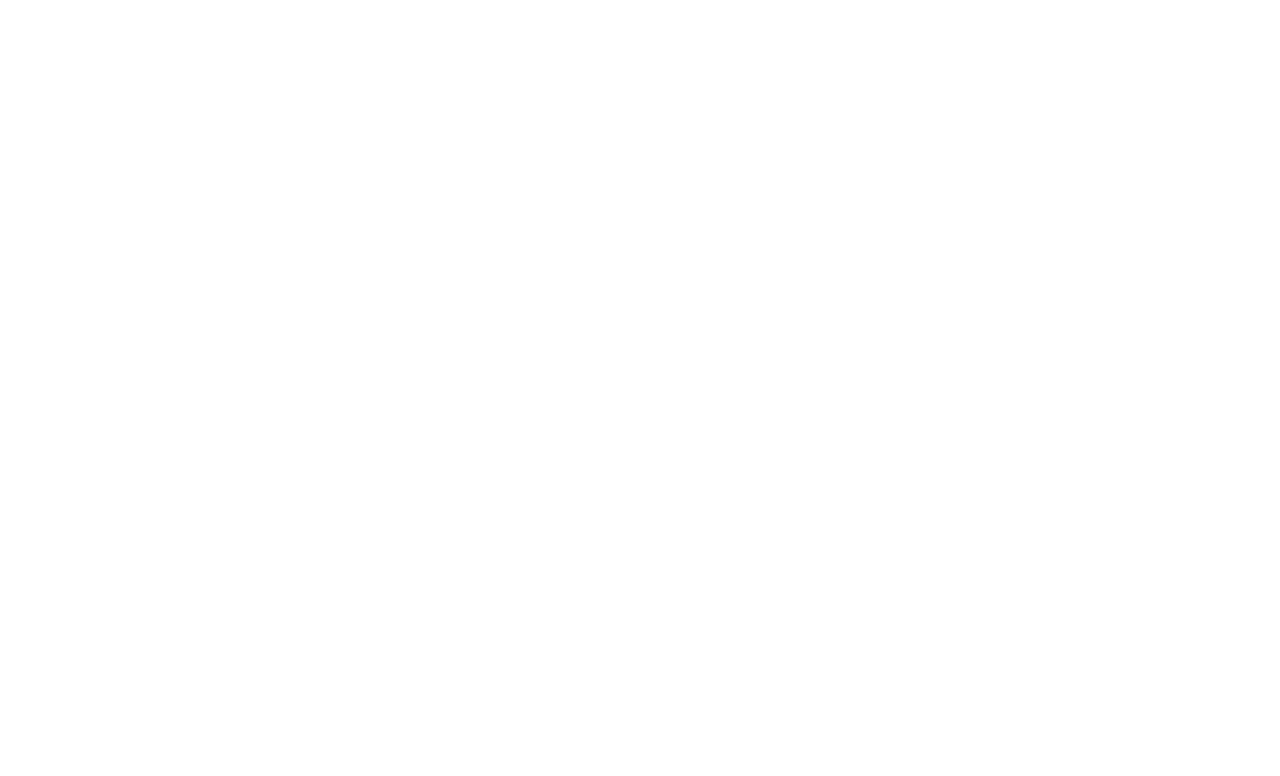
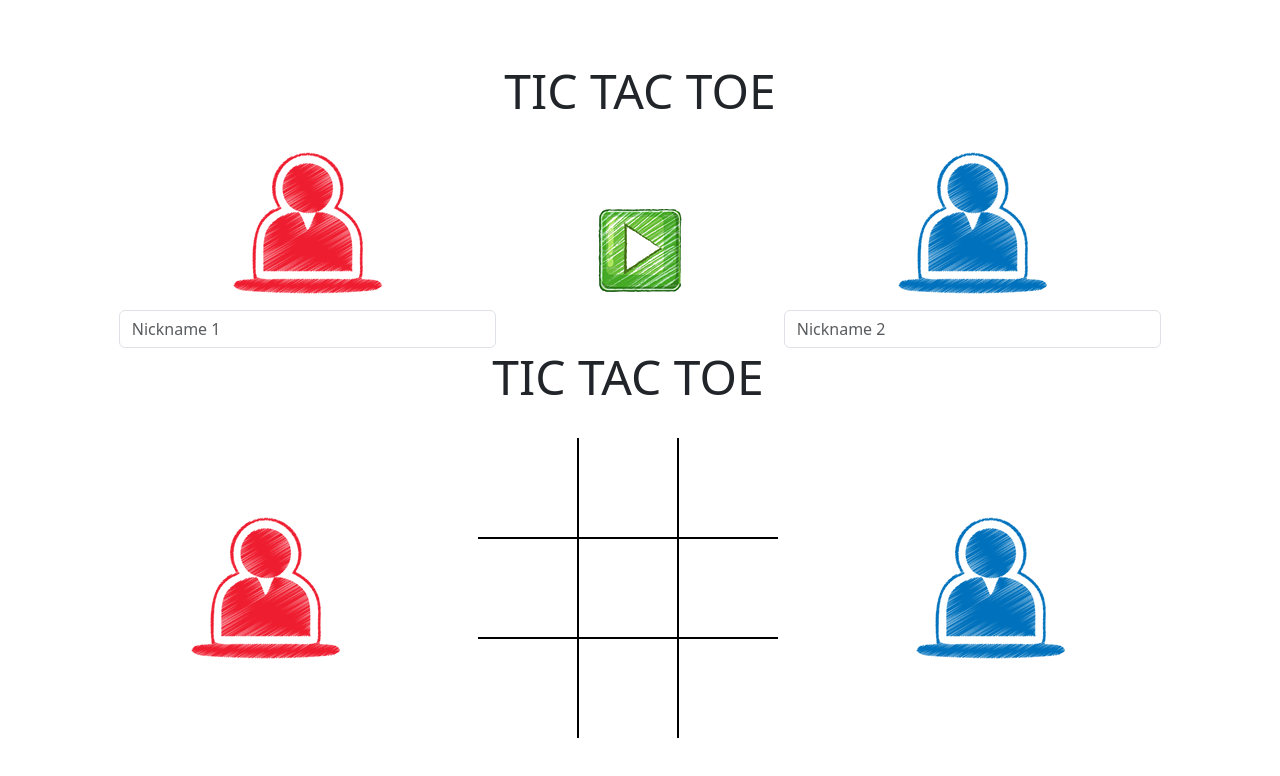
Before and after one commit to Alan-Tomaz/Tic-Tac-Toe-With-jQuery, a plain HTML site: page index.html in a window 1280 px wide. Drawn offline with nearby package versions, Linux system fonts and the light colour scheme.

Commit message:
First Commit

```diff
--- a/css/style.css
+++ b/css/style.css
@@ -0,0 +1,103 @@
+body {
+    height: 100vh;
+    display: flex;
+    align-items: center;
+    justify-content: center;
+    overflow: hidden;
+}
+
+.game-title {
+    font-size: 48px;
+    margin-bottom: 2rem;
+    text-align: center;
+}
+
+.input {
+    margin-top: 1rem;
+    width: 80%;
+}
+
+.box {
+    display: flex;
+    justify-content: center;
+    align-items: center;
+    padding: 0 .1rem;
+    flex-direction: column;
+}
+
+.game-stage {
+    width: 100%;
+}
+
+.game-stage>.row {
+    display: flex;
+    flex-direction: row;
+    justify-content: space-evenly;
+    flex-wrap: nowrap;
+    width: 100%;
+    gap: 1rem;
+}
+
+.game-stage>.row>.box {
+
+    width: fit-content;
+}
+
+.grid-box {
+    display: grid;
+    grid-template-columns: 1fr 1fr 1fr;
+    grid-template-rows: 1fr 1fr 1fr;
+    width: fit-content;
+}
+
+.tic-tac-toe-grid {
+    height: 100px;
+    width: 100px;
+    border: 1px solid black;
+}
+
+#tic-tac-toe-grid-1,
+#tic-tac-toe-grid-2,
+#tic-tac-toe-grid-3 {
+    border-top: none;
+}
+
+#tic-tac-toe-grid-1,
+#tic-tac-toe-grid-4,
+#tic-tac-toe-grid-7 {
+    border-left: none;
+}
+
+#tic-tac-toe-grid-3,
+#tic-tac-toe-grid-6,
+#tic-tac-toe-grid-9 {
+    border-right: none;
+}
+
+#tic-tac-toe-grid-7,
+#tic-tac-toe-grid-8,
+#tic-tac-toe-grid-9 {
+    border-bottom: none;
+}
+
+@media screen and (max-width: 576px) {
+
+    .game-stage>.row {
+        gap: 0;
+        margin: 0;
+        flex-direction: column;
+        align-items: center;
+    }
+
+    .box-img {
+        order: 1;
+        margin-bottom: 1rem;
+    }
+
+    .tic-tac-toe-grid {
+        order: 0;
+        max-height: 100px;
+        max-width: 100px;
+    }
+
+}
--- a/index.html
+++ b/index.html
@@ -9,19 +9,85 @@
     <title>Tic Tac Toe</title>
     <link rel="shortcut icon" href="img/favicon.png" type="image/x-icon">
 
+    <!-- Bootstrap CDN STYLE -->
+    <link href="https://cdn.jsdelivr.net/npm/bootstrap@5.3.0-alpha3/dist/css/bootstrap.min.css" rel="stylesheet"
+        integrity="sha384-KK94CHFLLe+nY2dmCWGMq91rCGa5gtU4mk92HdvYe+M/SXH301p5ILy+dN9+nJOZ" crossorigin="anonymous">
     <!-- External CSS -->
     <link rel="stylesheet" href="css/style.css">
 
 
 </head>
 
-<body>
+<div class="container">
 
-    <!-- jQuery CDN -->
-    <script src="https://cdnjs.cloudflare.com/ajax/libs/jquery/3.6.4/jquery.min.js"></script>
+    <div id="initial-page" class="initial-page">
 
-    <!-- External JS -->
-    <script src="js/main.js"></script>
+        <div class="row">
+            <div class="col-md-12">
+                <h1 class="game-title">TIC TAC TOE</h1>
+            </div>
+        </div>
+
+        <div class="row">
+
+            <div class="col-md-5 col-5 box">
+                <img src="img/jogador_1.png" class="img-fluid">
+                <input type="text" class="form-control input" id="input-1" maxlength="15" placeholder="Nickname 1">
+            </div>
+
+            <div class="col-md-2 col-2 box">
+                <img src="img/iniciar.png" class="img-fluid">
+            </div>
+
+            <div class="col-md-5 col-5 box">
+                <img src="img/jogador_2.png" class="img-fluid">
+                <input type="text" class="form-control input" id="input-2" maxlength="15" placeholder="Nickname 2">
+            </div>
+
+        </div>
+
+    </div>
+
+    <div id="game-stage" class="game-stage">
+
+        <div class="row">
+            <div class="col-md-12">
+                <h1 class="game-title">TIC TAC TOE</h1>
+            </div>
+        </div>
+
+        <div class="row">
+            <div class="box box-img">
+                <img src="img/jogador_1.png" class="img">
+            </div>
+            <div class="box grid-box">
+                <div class="tic-tac-toe-grid" id="tic-tac-toe-grid-1"></div>
+                <div class="tic-tac-toe-grid" id="tic-tac-toe-grid-2"></div>
+                <div class="tic-tac-toe-grid" id="tic-tac-toe-grid-3"></div>
+                <div class="tic-tac-toe-grid" id="tic-tac-toe-grid-4"></div>
+                <div class="tic-tac-toe-grid" id="tic-tac-toe-grid-5"></div>
+                <div class="tic-tac-toe-grid" id="tic-tac-toe-grid-6"></div>
+                <div class="tic-tac-toe-grid" id="tic-tac-toe-grid-7"></div>
+                <div class="tic-tac-toe-grid" id="tic-tac-toe-grid-8"></div>
+                <div class="tic-tac-toe-grid" id="tic-tac-toe-grid-9"></div>
+            </div>
+            <div class="box box-img">
+                <img src="img/jogador_2.png" class="img">
+            </div>
+        </div>
+
+    </div>
+
+</div>
+
+<!-- Bootstrap CDN SCRIPT -->
+<script src="https://cdn.jsdelivr.net/npm/bootstrap@5.3.0-alpha3/dist/js/bootstrap.bundle.min.js"
+    integrity="sha384-ENjdO4Dr2bkBIFxQpeoTz1HIcje39Wm4jDKdf19U8gI4ddQ3GYNS7NTKfAdVQSZe" crossorigin="anonymous">
+</script>
+<!-- jQuery CDN -->
+<script src="https://cdnjs.cloudflare.com/ajax/libs/jquery/3.6.4/jquery.min.js"></script>
+<!-- External JS -->
+<script src="js/main.js"></script>
 </body>
 
 </html>
```
